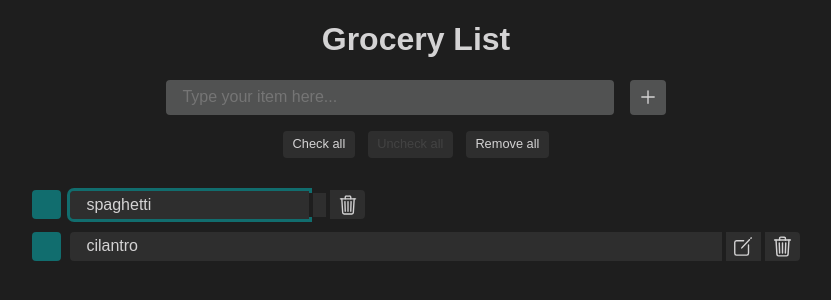
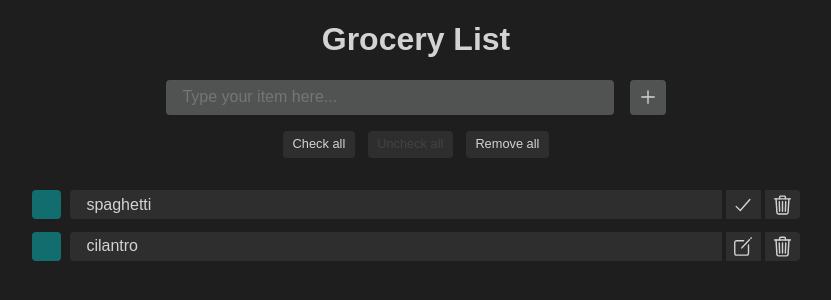
Before and after one commit to GiovanniCarboni/tw-test-three, an Angular app: page / in a window 1280 px wide. Both pictures are taken after a click on the button 967 px from the left and 204 px from the top of the page. Shown: the top 300 px of the page, without its empty margins (224-1055 px from the left). Built offline with nearby package versions, Linux system fonts and the light colour scheme.

Commit message:
Fixed edit functionality

```diff
--- a/src/app/item/item.component.css
+++ b/src/app/item/item.component.css
@@ -15,7 +15,7 @@
   margin-left: -0.6rem;
 }
 .label[type="text"] {
-  z-index: 5;
+  z-index: 10;
 }
 
 button {
@@ -34,6 +34,10 @@ button {
   border-radius: 0 var(--radius) var(--radius) 0;
 }
 
+.edit-btn:active {
+  z-index: 10;
+}
+
 img {
   height: 100%;
 }
@@ -41,7 +45,3 @@ img {
 .checked label {
   color: var(--gray-light);
 }
-
-.hidden {
-  display: none;
-}
--- a/src/app/item/item.component.html
+++ b/src/app/item/item.component.html
@@ -6,25 +6,25 @@
     (change)="toggleCheck(item.id)"
   />
 
-  <div [ngClass]="{ hidden: !isEditing }">
+  <ng-template [ngIf]="isEditing">
     <input
       *ngIf="isEditing"
-      autofocus
       #newText
       class="label"
       type="text"
       [value]="item.text"
+      (blur)="confirmEdit()"
     />
-    <button class="edit-btn" (click)="confirmEdit()">
+    <button class="edit-btn" (mouseup)="focusInput()">
       <img src="assets/checkmark.svg" />
     </button>
-  </div>
+  </ng-template>
 
   <ng-template [ngIf]="!isEditing">
     <label class="label" *ngIf="!isEditing" for="{{ item.id }}">{{
       item.text
     }}</label>
-    <button class="edit-btn" (click)="startEdit()">
+    <button class="edit-btn" (mousedown)="startEdit()">
       <img src="assets/edit.svg" />
     </button>
   </ng-template>
--- a/src/app/item/item.component.ts
+++ b/src/app/item/item.component.ts
@@ -27,8 +27,10 @@ export class ItemComponent {
     });
   }
   startEdit() {
-    // this.newText.nativeElement.focus();
     this.isEditing = true;
+  }
+  focusInput() {
+    this.newText.nativeElement.focus();
   }
   confirmEdit() {
     this.listService
--- a/src/app/new-item/new-item.component.html
+++ b/src/app/new-item/new-item.component.html
@@ -1,6 +1,7 @@
 <form (submit)="addItem($event)">
   <input
     class="item-input"
+    autofocus
     type="text"
     placeholder="Type your item here..."
     [disabled]="status.loading"
--- a/src/app/new-item/new-item.component.ts
+++ b/src/app/new-item/new-item.component.ts
@@ -9,7 +9,7 @@ import { SnackBarComponent } from '../snack-bar/snack-bar.component';
   styleUrls: ['./new-item.component.css'],
 })
 export class NewItemComponent {
-  @ViewChild('newItem', { static: false }) item: ElementRef;
+  @ViewChild('newItem', { static: false }) itemInput: ElementRef;
   status: { loading: boolean };
 
   constructor(
@@ -21,8 +21,8 @@ export class NewItemComponent {
 
   addItem(e: Event) {
     e.preventDefault();
-    this.listService.addItem(this.item.nativeElement.value).then(() => {
-      this.item.nativeElement.value = '';
+    this.listService.addItem(this.itemInput.nativeElement.value).then(() => {
+      this.itemInput.nativeElement.value = '';
       this.snackBar.onOpen('Item added');
     });
   }
```
